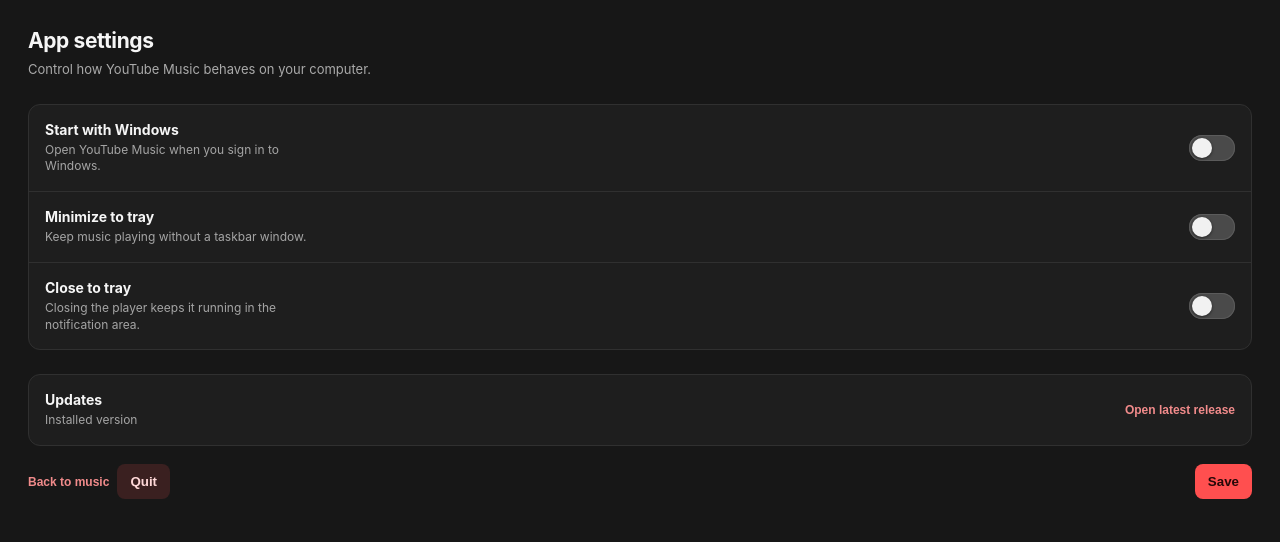
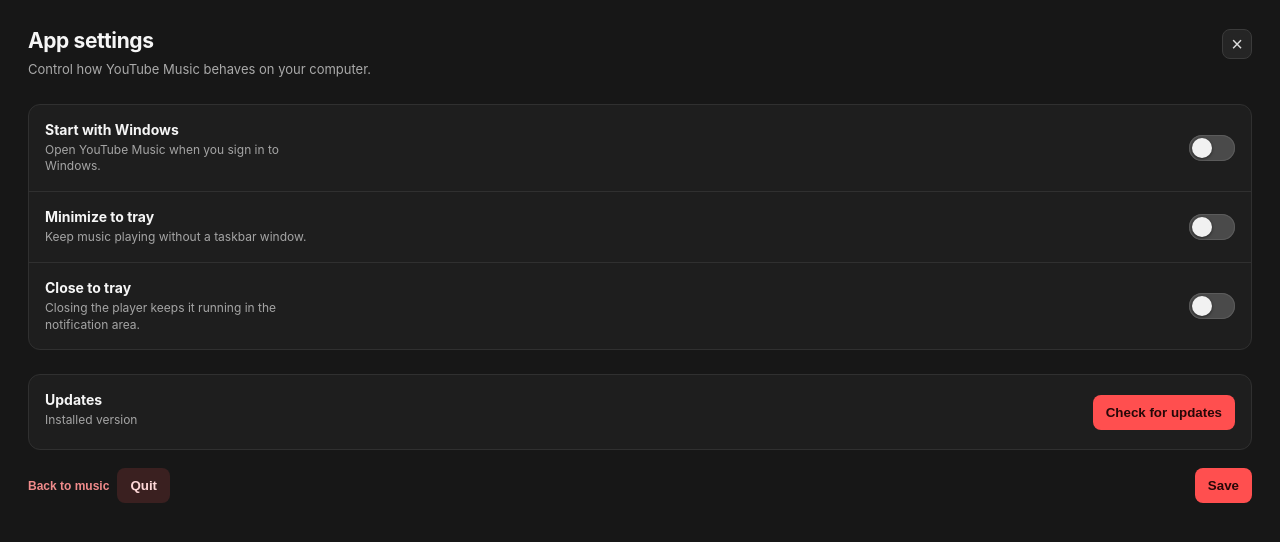
Before and after one commit to lilcham1/youtube-music-desktop, an Electron app: page electron/settings.html in a window 1280 px wide. Drawn offline with Linux system fonts and the light colour scheme; no server answers.

Commit message:
Add standard window behavior and native updater

```diff
--- a/electron/settings.html
+++ b/electron/settings.html
@@ -8,6 +8,7 @@
       :root { color-scheme: dark; font-family: Inter, "Segoe UI", Arial, sans-serif; }
       body { margin:0; min-height:100vh; background:#171717; color:#f6f6f6; }
       main { padding:28px; }
+      .heading { display:flex; align-items:center; justify-content:space-between; gap:16px; }
       h1 { margin:0 0 7px; font-size:21px; letter-spacing:-.4px; }
       .intro { margin:0; color:#aaa; font-size:13px; line-height:1.5; }
       section { margin-top:24px; overflow:hidden; border:1px solid #303030; border-radius:12px; background:#1e1e1e; }
@@ -25,6 +26,8 @@
       footer { display:flex; align-items:center; justify-content:space-between; margin-top:18px; }
       .footer-actions { display:flex; align-items:center; gap:8px; }
       button { border:0; border-radius:8px; padding:10px 13px; font-weight:700; cursor:pointer; }
+      .settings-x { display:grid; place-items:center; flex:none; width:30px; height:30px; padding:0; border:1px solid #3b3b3b; border-radius:8px; color:#ddd; background:#252525; font-size:20px; font-weight:400; line-height:1; transition:background .15s ease, color .15s ease; }
+      .settings-x:hover { color:#fff; background:#413030; }
       .secondary { padding-inline:0; color:#f18b8b; background:transparent; font-size:12px; }
       .danger { color:#ffd8d8; background:#3a2020; }
       .primary { color:#260808; background:#ff4f4f; }
@@ -34,7 +37,7 @@
   </head>
   <body>
     <main id="general" class="hidden">
-      <h1>App settings</h1>
+      <div class="heading"><h1>App settings</h1><button class="settings-x" data-close-settings title="Close settings" aria-label="Close settings">×</button></div>
       <p class="intro">Control how YouTube Music behaves on your computer.</p>
       <section>
         <div class="row"><div><strong>Start with Windows</strong><span class="hint">Open YouTube Music when you sign in to Windows.</span></div><label class="switch"><input id="startup" type="checkbox" aria-label="Start with Windows" /><span class="switch-ui"></span></label></div>
@@ -42,12 +45,12 @@
         <div class="row"><div><strong>Close to tray</strong><span class="hint">Closing the player keeps it running in the notification area.</span></div><label class="switch"><input id="close-to-tray" type="checkbox" aria-label="Close to tray" /><span class="switch-ui"></span></label></div>
       </section>
       <section>
-        <div class="row"><div><strong>Updates</strong><span id="version" class="hint">Installed version</span></div><button id="check-updates" class="secondary">Open latest release</button></div>
+        <div class="row"><div><strong>Updates</strong><span id="version" class="hint">Installed version</span><span id="update-status" class="hint"></span></div><button id="check-updates" class="primary">Check for updates</button></div>
       </section>
       <footer><div class="footer-actions"><button id="close-general" class="secondary">Back to music</button><button id="quit" class="danger">Quit</button></div><span id="general-status"></span><button id="save-general" class="primary">Save</button></footer>
     </main>
     <main id="discord" class="hidden">
-      <h1>Discord Rich Presence</h1>
+      <div class="heading"><h1>Discord Rich Presence</h1><button class="settings-x" data-close-settings title="Close settings" aria-label="Close settings">×</button></div>
       <p class="intro">Shows a status only while a song is actively playing. No Discord setup is required.</p>
       <section>
         <div class="row"><div><strong>Enable Rich Presence</strong><span class="hint">Displays song, artist, album, artwork, and elapsed time.</span></div><label class="switch"><input id="discord-enabled" type="checkbox" aria-label="Enable Discord Rich Presence" /><span class="switch-ui"></span></label></div>
@@ -65,7 +68,7 @@
         document.querySelector('#minimize-to-tray').checked = Boolean(settings.minimizeToTray);
         document.querySelector('#close-to-tray').checked = Boolean(settings.closeToTray);
         document.querySelector('#discord-enabled').checked = Boolean(settings.discordEnabled);
-        document.querySelector('#version').textContent = 'Installed version ' + (settings.version || 'unknown') + '. Opens GitHub to download the newest installer.';
+        document.querySelector('#version').textContent = 'Installed version ' + (settings.version || 'unknown') + '.';
       });
 
       document.querySelector('#save-general').addEventListener('click', async () => {
@@ -78,7 +81,20 @@
       });
       document.querySelector('#quit').addEventListener('click', api.quit);
       document.querySelector('#close-general').addEventListener('click', api.close);
-      document.querySelector('#check-updates').addEventListener('click', api.openLatestRelease);
+      document.querySelectorAll('[data-close-settings]').forEach((button) => button.addEventListener('click', api.close));
+      const updateButton = document.querySelector('#check-updates');
+      const updateStatus = document.querySelector('#update-status');
+      const renderUpdateStatus = (update) => {
+        updateStatus.textContent = update.message || '';
+        updateButton.disabled = update.state === 'checking' || update.state === 'downloading';
+        updateButton.textContent = update.state === 'downloaded' ? 'Restart and install' : 'Check for updates';
+      };
+      api.getUpdateStatus().then(renderUpdateStatus);
+      api.onUpdateStatus(renderUpdateStatus);
+      updateButton.addEventListener('click', () => {
+        if (updateButton.textContent === 'Restart and install') api.installUpdate();
+        else api.checkForUpdates();
+      });
       const saveDiscord = async () => {
         const enabled = document.querySelector('#discord-enabled').checked;
         try {
```
